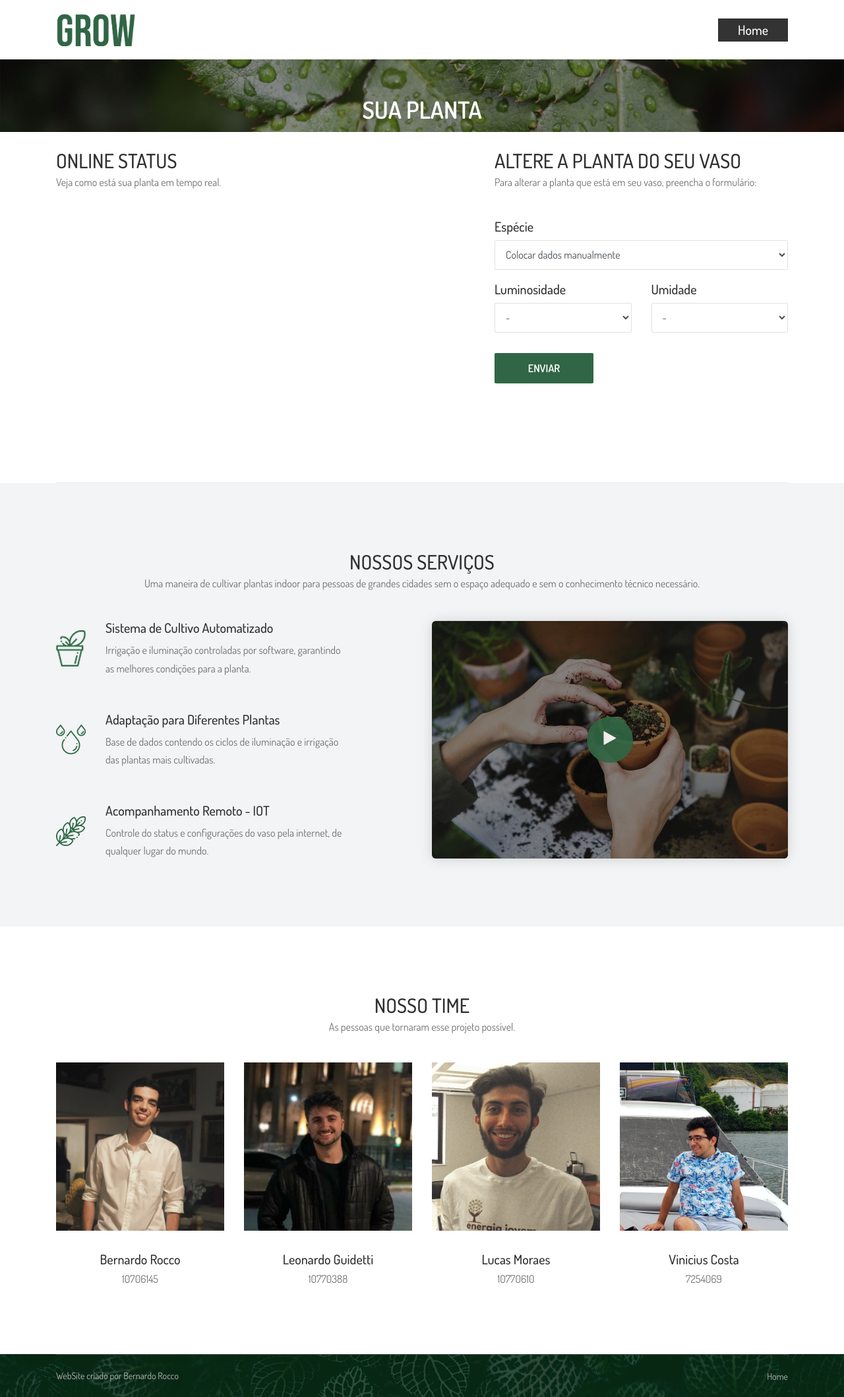
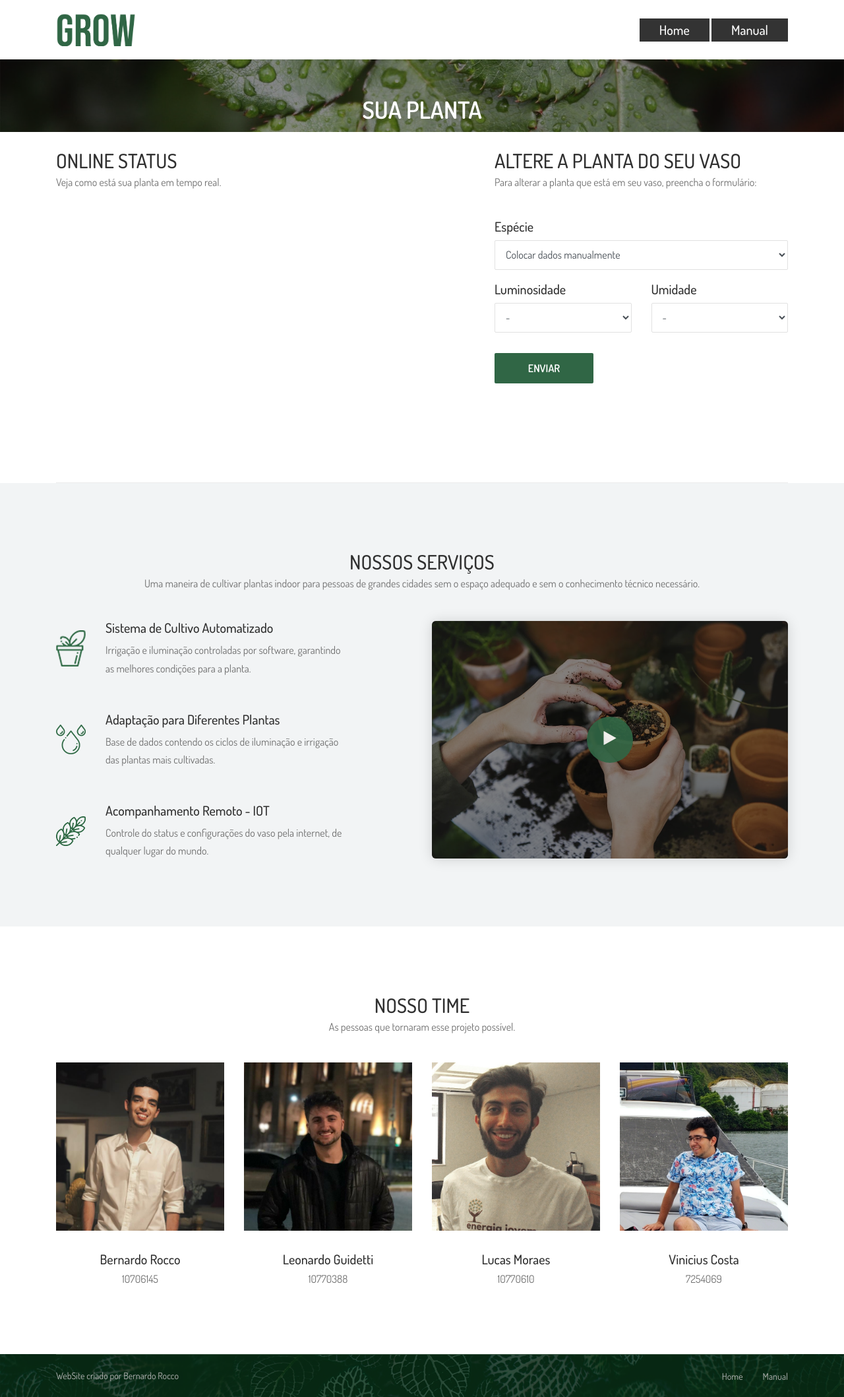
Before and after one commit to vinicosta21/Grow, a Django app: template planta/templates/main.html in a window 1280 px wide. Shown: the whole page at 66% size. Run offline with Django 3.2, Linux system fonts and the light colour scheme; the template is opened without the code that fills it, so the values that code supplies are empty; a map, chart or similar area stays blank; some libraries are stand-ins or nearby versions.

Commit message:
add manual

```diff
--- a/grow/urls.py
+++ b/grow/urls.py
@@ -20,5 +20,6 @@ from planta import views
 urlpatterns = [
     path('admin/', admin.site.urls),
     path('', views.visaoPlanta, name="main"),
-    path('dados', views.dadosPlantas, name="data")
+    path('dados', views.dadosPlantas, name="data"),
+    path('manual', views.manualPDF, name='manual')
 ]
--- a/planta/templates/main.html
+++ b/planta/templates/main.html
@@ -60,6 +60,7 @@
                             <div class="classynav">
                                 <ul>
                                     <li style="background-color:rgba(0,0,0,0.8);"><a href="./">Home</a></li>
+                                    <li style="background-color:rgba(0,0,0,0.8);"><a href="./manual">Manual</a></li>
                                 </ul>
                             </div>
                             <!-- Navbar End -->
@@ -349,6 +350,7 @@
                             <nav>
                                 <ul>
                                     <li><a href="#">Home</a></li>
+                                    <li><a href="./manual">Manual</a></li>
                                 </ul>
                             </nav>
                         </div>
--- a/planta/views.py
+++ b/planta/views.py
@@ -1,3 +1,4 @@
+from django.http.response import FileResponse
 from django.shortcuts import render
 from .models import Planta, Especie
 from django.utils import timezone
@@ -49,3 +50,6 @@ def dadosPlantas(request):
         except Exception as e:
             print(e)
             return HttpResponse(status=400)
+
+def manualPDF(request):
+    return FileResponse(open('planta/static/Manual do Sistema.pdf', 'rb'), content_type='application/pdf')
```
Also changed, not shown: 1 other file.
